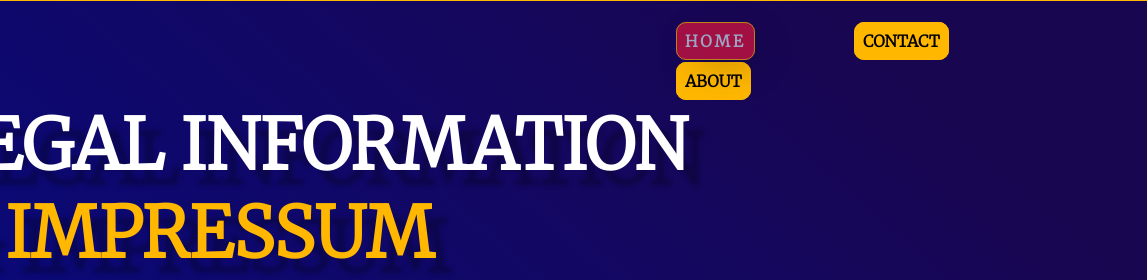
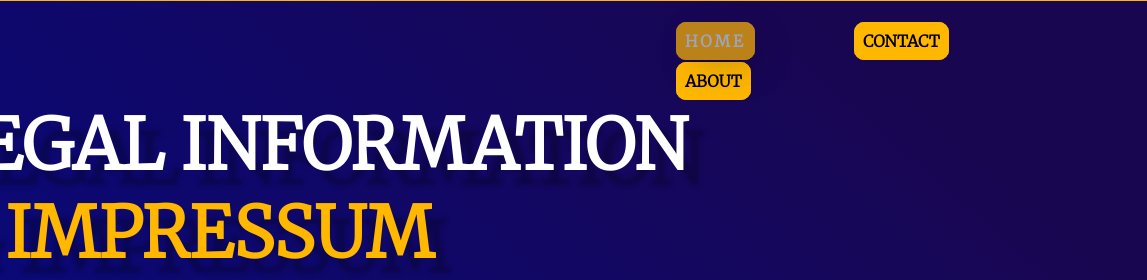
Before and after one commit to Th3Mast3rM1nd/th3mast3rm1nd.github.io, a plain HTML site: page impressum.html in a window 1280 px wide. In both pictures the pointer is over the link "HOME". Shown: the top 280 px of the page, 133-1280 px from the left. Drawn offline with nearby package versions, Linux system fonts and the light colour scheme; a web font is replaced by a local one.

Commit message:
comments for impressum

```diff
--- a/css/style-impressum.css
+++ b/css/style-impressum.css
@@ -99,7 +99,7 @@ span {
 .top-menu a:hover {
     font-family: var(--font-type);
     color: #d6e6f2;
-    background-color: crimson;
+    background-color: var(--strong-color);
     letter-spacing: 3px;
     box-shadow: 10px 10px 40px -10px rgba(0,0,0,0.57);
     border-style: solid;
```
